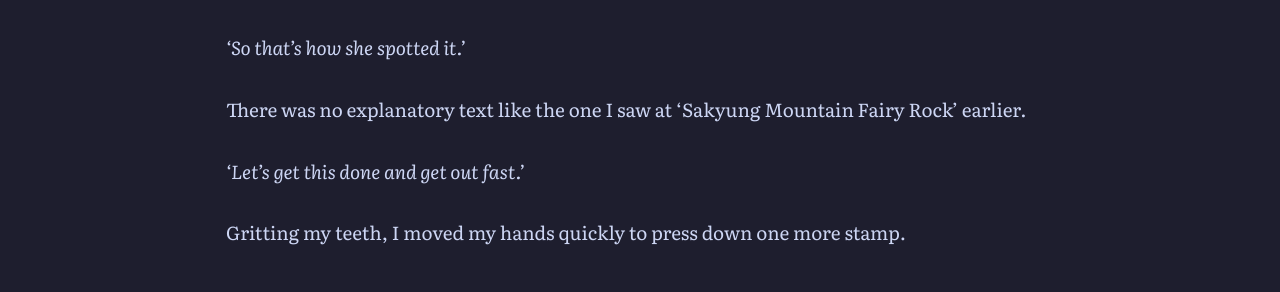
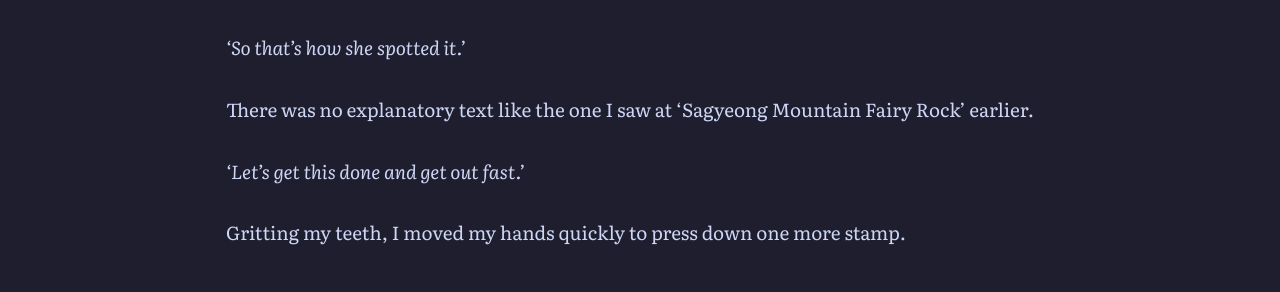
Before and after one commit to soleumn/soleumn.github.io, a Jekyll site: the page built from _chapters/gsgw/ch380.md, in a window 1280 px wide and 900 px high, scrolled down 25746 px. Shown: the part 165-457 px from the top of the window. Built offline with Jekyll 4.4.1, drawn with Linux system fonts in a browser that asks for light colours; some web fonts are replaced; comment, search, counter and statistics services are not loaded; some of the changed text lies outside the part shown.

Commit message:
Update ch380.md

```diff
--- a/_chapters/gsgw/ch380.md
+++ b/_chapters/gsgw/ch380.md
@@ -347,7 +347,7 @@
 <br>
 
 <div style="border: 1px solid var(--borda-suave, rgba(255, 255, 255, 0.1)); border-radius: 12px; padding: 16px; text-align: center; margin: 20px 0;">
-  <strong>Sakyung Mountain Fairy Rock<br><br>
+  <strong>Sagyeong Mountain Fairy Rock<br><br>
 
 Legend has it that a fairy wearing five-colored winged clothes lost her footing on a cloud, fell down, and landed on a rock halfway up the mountain.
 Traces from when the fairy sat remain on the surface of the rock.</strong>
@@ -713,7 +713,7 @@
 <br>
 
 <div style="border: 1px solid var(--borda-suave, rgba(255, 255, 255, 0.1)); border-radius: 12px; padding: 16px; text-align: center; margin: 20px 0;">
-  <strong>Sakyung Mountain Cabin</strong>
+  <strong>Sagyeong Mountain Cabin</strong>
 </div>
 
 <br>
@@ -812,7 +812,7 @@
 
 *‘So that's how she spotted it.’*
 
-There was no explanatory text like the one I saw at 'Sakyung Mountain Fairy Rock' earlier.
+There was no explanatory text like the one I saw at 'Sagyeong Mountain Fairy Rock' earlier.
 
 *‘Let's get this done and get out fast.’*
 
```
